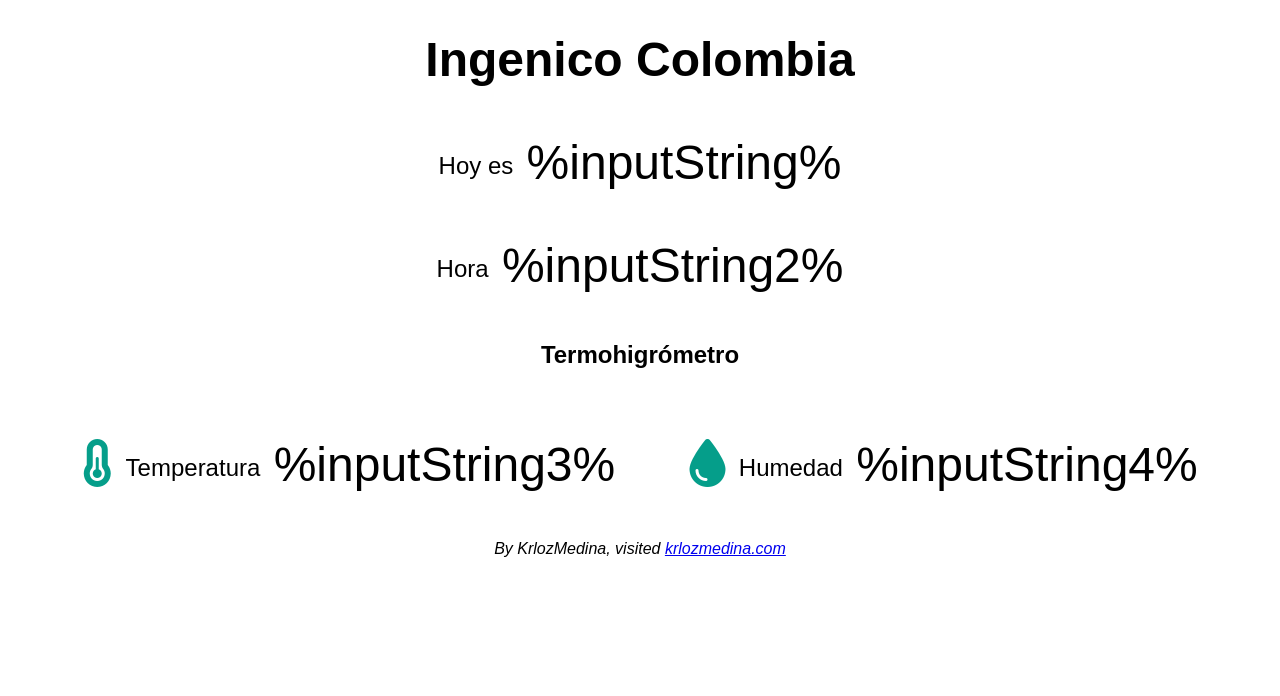
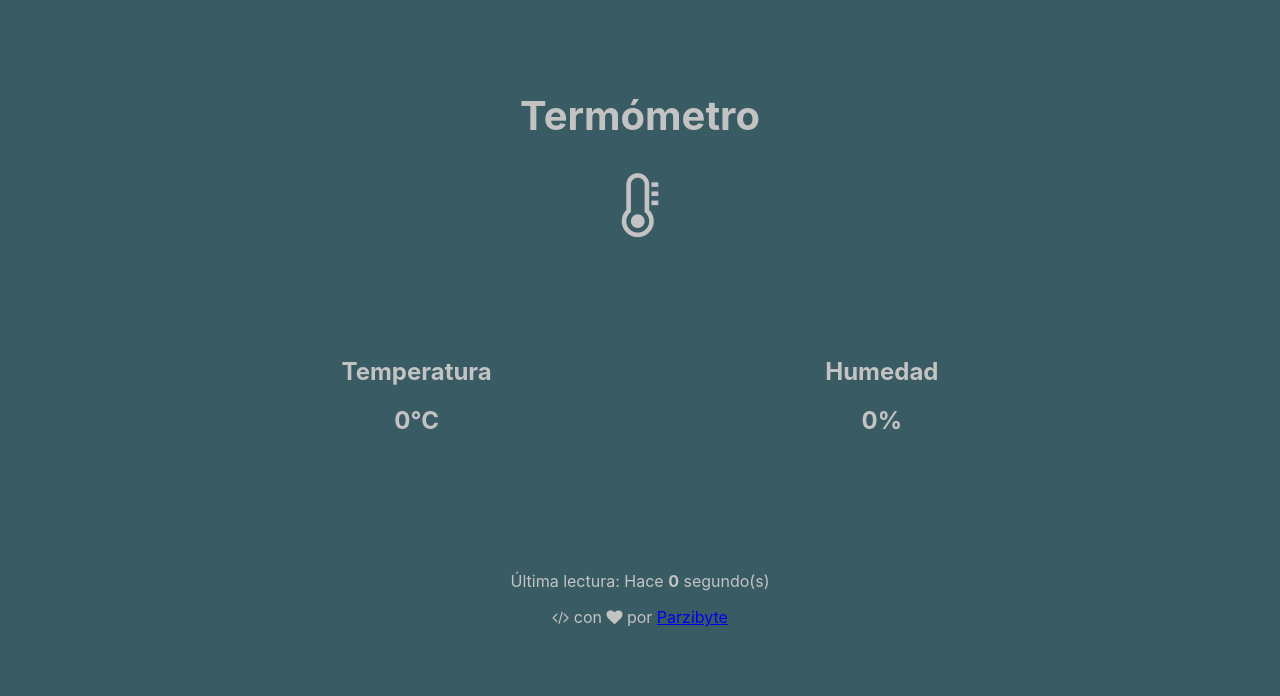
Before and after one commit to Laboratorio-Electronica/ESP8266, a plain HTML site: page examples/index.html in a window 1280 px wide. Drawn offline with nearby package versions, Linux system fonts and the light colour scheme; no server answers.

Commit message:
Cambiando HTML

```diff
--- a/examples/index.html
+++ b/examples/index.html
@@ -1,73 +1,60 @@
-<!DOCTYPE HTML>
-<html lang="en">
+<!DOCTYPE html>
+<html lang='es'>
 
 <head>
-    <meta charset="UTF-8">
-    <meta name="viewport" content="width=device-width, initial-scale=1">
-    <script src="https://kit.fontawesome.com/e00844d238.js" crossorigin="anonymous"></script>
-    <!-- <link rel="stylesheet" href="https://use.fontawesome.com/releases/v5.7.2/css/all.css"
-        integrity="sha384-fnmOCqbTlWIlj8LyTjo7mOUStjsKC4pOpQbqyi7RrhN7udi9RwhKkMHpvLbHG9Sr" crossorigin="anonymous"> -->
-    <style>
-        html {
-            font-family: Arial;
-            display: inline-block;
-            margin: 0px auto;
-            text-align: center;
-        }
-        h1 { font-size: 3.0rem; }
-        p { font-size: 3.0rem; }
-        .units { font-size: 1.2rem; }
-        .ds-labels {
-            font-size: 1.5rem;
-            vertical-align: middle;
-            padding-bottom: 15px;
-        }
-        .container{
-            display: flex;
-            justify-content: space-evenly;
-        }
-    </style>
-    <meta name="viewport" content="width=device-width, initial-scale=1">
-    <title>ESP Input Form</title>
-    <script>
-        function submitMessage() {
-            alert("Guardamos los datos en la placa Nodemcu por  ESP SPIFFS");
-            setTimeout(function () { document.location.reload(false); }, 500);
-        }
-    </script>
+    <meta charset='UTF-8'>
+    <meta name='viewport' content='width=device-width, initial-scale=1.0'>
+    <title>Sensor de temperatura - By Parzibyte</title>
+    <!-- <link rel='stylesheet' href='https://unpkg.com/bulma@0.9.1/css/bulma.min.css'> -->
+    <link rel='stylesheet' href='https://stackpath.bootstrapcdn.com/font-awesome/4.7.0/css/font-awesome.min.css'>
 </head>
 
 <body>
-    <h1>Ingenico Colombia</h1>
-    <p>
-        <span class="ds-labels">Hoy es</span>
-        <span id="fecha">%inputString%</span>
-    </p>
-    <p>
-        <span class="ds-labels">Hora</span>
-        <span id="hora">%inputString2%</span>
-    </p>
-    <h2>Termohigr&oacute;metro</h2>
-    <div class="container">
-        <p>
-            <i class="fas fa-thermometer-half" style="color:#059e8a;"></i>
-            <span class="ds-labels">Temperatura</span>
-            <span id="temperaturec">%inputString3%</span>
-        </p>
-        <p>
-            <i class="fa-solid fa-droplet" style="color:#059e8a;"></i>
-            <span class="ds-labels">Humedad</span>
-            <span id="humidity">%inputString4%</span>
-        </p>
-    </div>
-    <footer>
-        <em>By KrlozMedina, visited <a href="http://krlozmedina.com">krlozmedina.com</a></em>
-    </footer>
+    <style>
+        body{
+            background-color: #395B64;
+            color: rgb(196, 195, 195);
+            text-align: center;
+            font-family: BlinkMacSystemFont,-apple-system,"Segoe UI",Roboto,Oxygen,Ubuntu,Cantarell,"Fira Sans","Droid Sans","Helvetica Neue",Helvetica,Arial,sans-serif;
+        }
+        .columns{
+            display: flex;
+            justify-content: space-evenly;
+            padding: 50px 0;
+        }
+    </style>
+    <section id='app' class='hero is-link is-fullheight'>
+        <div class='hero-body'>
+            <div class='container'>
+                <div class='columns has-text-centered'>
+                    <div class='column'>
+                        <h1 style='font-size: 2.5rem'>Termómetro</h1> <i class='fa' :class='claseTermometro'
+                            style='font-size: 4rem;'></i>
+                    </div>
+                </div>
+                <div class='columns'>
+                    <div class='column has-text-centered'>
+                        <h2 class='is-size-4 has-text-warning'>Temperatura</h2>
+                        <h2 class='is-size-1'>{{temperatura}}°C</h2>
+                    </div>
+                    <div class='column has-text-centered'>
+                        <h2 class='is-size-4 has-text-warning'>Humedad</h2>
+                        <h2 class='is-size-1'>{{humedad}}%</h2>
+                    </div>
+                </div>
+                <div class='columns'>
+                    <div class='column'>
+                        <p>Última lectura: Hace <strong class='has-text-white'>{{ultimaLectura}}</strong> segundo(s)</p>
+                        <p class='is-size-5'><i class='fa fa-code'></i> con <i class='fa fa-heart has-text-danger'></i>
+                            por <a target='_blank' class='has-text-warning'
+                                href='https://parzibyte.me/blog'>Parzibyte</a></p>
+                    </div>
+                </div>
+            </div>
+        </div>
+    </section>
+    <script src='https://unpkg.com/vue@2.6.12/dist/vue.min.js'> </script>
+    <script>const INTERVALO_REFRESCO = 5000; new Vue({el: '#app', data: () => ({ ultimaLectura: 0, temperatura: 0, humedad: 0, }), mounted() { this.refrescarDatos(); }, methods: { async refrescarDatos() { try { const respuestaRaw = await fetch('./api'); const datos = await respuestaRaw.json(); this.ultimaLectura = datos.u; this.temperatura = datos.t; this.humedad = datos.h; setTimeout(() => { this.refrescarDatos(); }, INTERVALO_REFRESCO); } catch (e) { setTimeout(() => { this.refrescarDatos(); }, INTERVALO_REFRESCO); } } }, computed: { claseTermometro() { if (this.temperatura <= 5) { return 'fa-thermometer-empty'; } else if (this.temperatura > 5 && this.temperatura <= 13) { return 'fa-thermometer-quarter'; } else if (this.temperatura > 13 && this.temperatura <= 21) { return 'fa-thermometer-half'; } else if (this.temperatura > 21 && this.temperatura <= 30) { return 'fa-thermometer-three-quarters'; } else { return 'fa-thermometer-full'; } } } }); </script>
 </body>
 
-<script type="text/javascript">
-    function actualizar() { location.reload(true); }
-    //FunciÃ³n para actualizar cada 4 segundos(4000 milisegundos)
-    setInterval("actualizar()", 4000);
-</script>
 </html>
```
Also changed, not shown: examples/index.min.html (added, +1 -0 lines), 1 other file.
